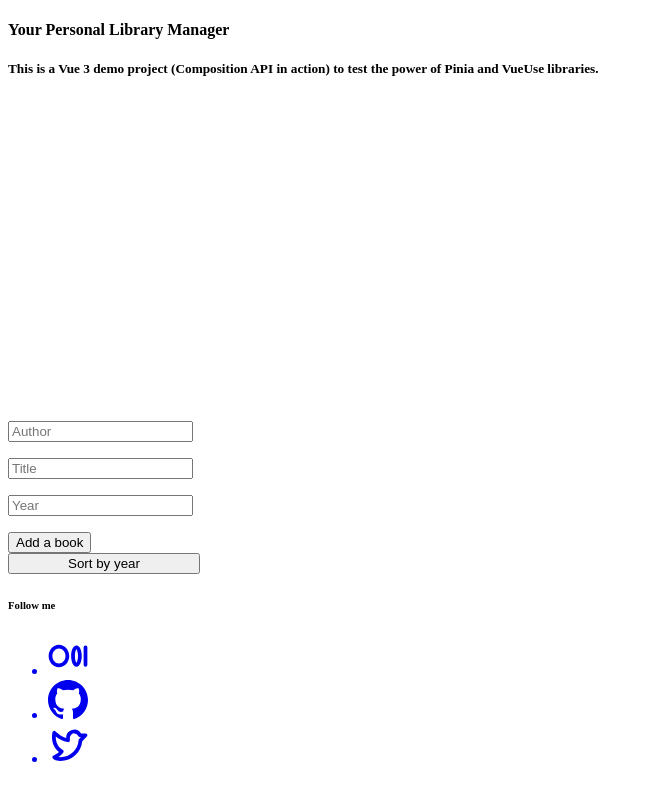
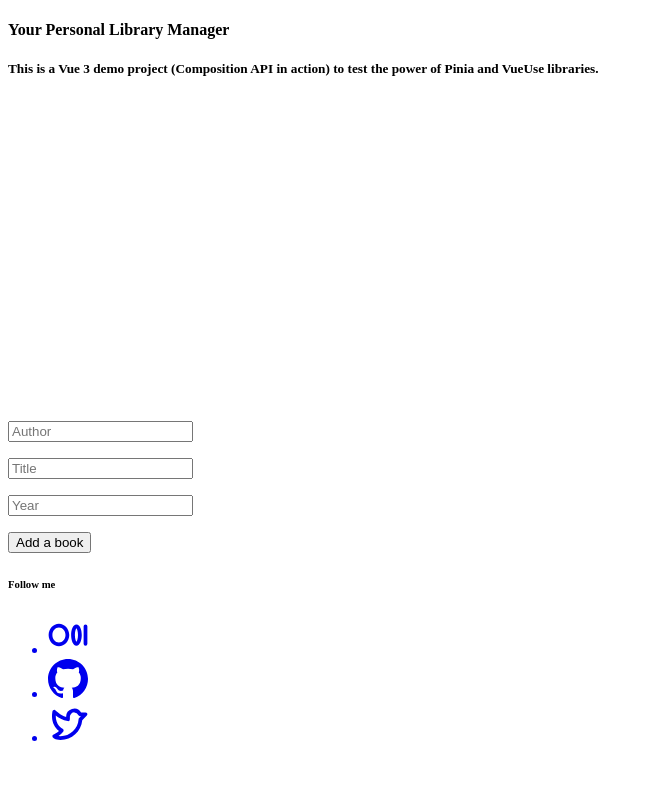
Before and after one commit to ni4yja/personal-library-manager, a Vue app: page / in a window 1280 px wide. Shown: the whole page, without its empty margins (0-653 px from the left). Built offline with nearby package versions, Linux system fonts and the light colour scheme.

Commit message:
fix sort functionality

```diff
--- a/src/components/BookList.vue
+++ b/src/components/BookList.vue
@@ -25,27 +25,19 @@ const undoRemoving = () => {
 <template>
   <div class="bookshelf">
     <div class="row u-center">
-      <button class="btn-link sort-button" @click="sortWithDelay()">
+      <button v-if="bookStore.books.length > 1" class="btn-link sort-button" @click="sortWithDelay()">
         Sort by year
         <LoaderIcon v-if="showLoader" />
       </button>
     </div>
     <div v-if="sortByYear" class="row">
       <transition-group name="fade">
-        <BookColumn
-          v-for="book in bookStore.booksByYear"
-          :key="book.id"
-          :book="book"
-        />
+        <BookColumn v-for="book in bookStore.booksByYear" :key="book.id" :book="book" />
       </transition-group>
     </div>
     <div v-if="!sortByYear" class="row">
       <transition-group name="fade">
-        <BookColumn
-          v-for="book in bookStore.newestFirst"
-          :key="book.id"
-          :book="book"
-        />
+        <BookColumn v-for="book in bookStore.newestFirst" :key="book.id" :book="book" />
       </transition-group>
     </div>
     <div v-if="bookStore.isBookDeleted" class="toast">
--- a/src/stores/books.js
+++ b/src/stores/books.js
@@ -46,9 +46,7 @@ export const useBooksStore = defineStore({
   getters: {
     booksByYear(state) {
       const sortable = [...state.books]
-      return sortable.sort((a, b) => {
-        return a.year.localeCompare(b.year)
-      })
+      return sortable.sort((a, b) => b.year - a.year)
     },
     newestFirst(state) {
       const sortable = [...state.books]
```
